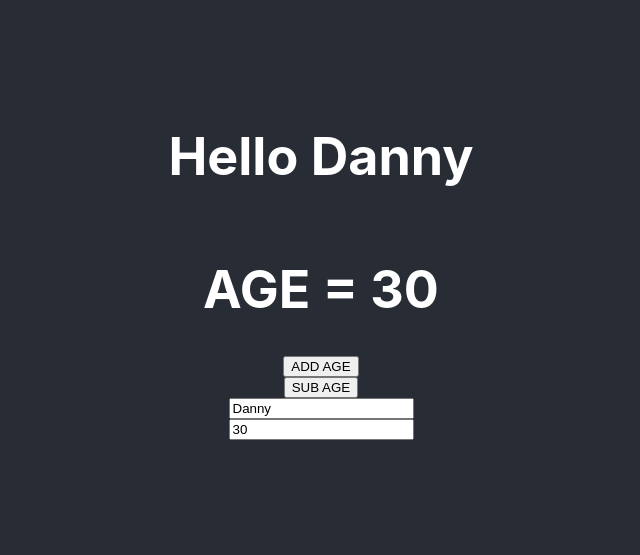
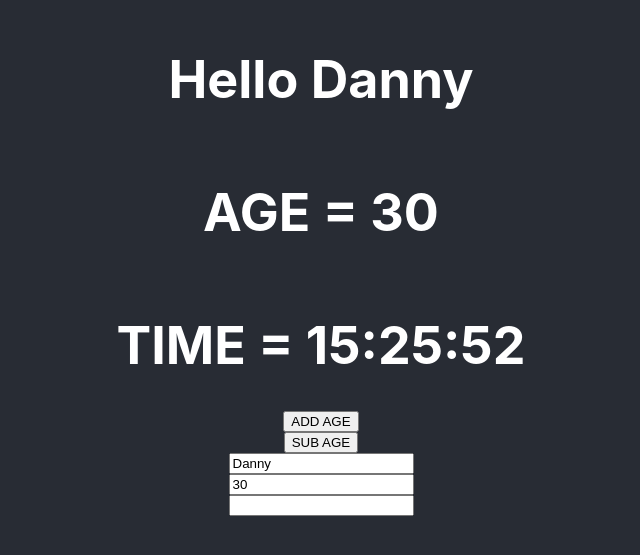
Before and after one commit to fullstack270923/react-components, a React (Create React App) app: page / in a window 1280 px wide. Shown: the part 135-690 px from the top of the page, without its empty margins (319-959 px from the left). Built offline with nearby package versions, Linux system fonts and the light colour scheme.

Commit message:
Update App.js

```diff
--- a/src/App.js
+++ b/src/App.js
@@ -4,7 +4,9 @@ import './App.css';
 class App extends React.Component {
 
   // data
+  // useState
   state = {
+    time: new Date(),
     username: 'Danny',
     email: 'incognito@johndoe.com',
     age: 30
@@ -16,6 +18,14 @@ class App extends React.Component {
     // this.setState({ age: e.target.value })
   }
 
+  // useEffect
+  componentDidMount() {
+    setInterval(() => {
+      this.setState({ time: new Date() })
+    }, 1000)
+  }
+
+
   // redner
   render() {
     //let x
@@ -25,10 +35,13 @@ class App extends React.Component {
         <header className="App-header">
           <h1>Hello {this.state.username}</h1>
           <h1>AGE = {this.state.age}</h1>
-            <button onClick={() => this.setState({ age: this.state.age + 1}) }>ADD AGE</button>
-            <button onClick={() => this.setState({ age: this.state.age - 1}) }>SUB AGE</button>
+          <h1>TIME = {this.state.time.getHours() + ':' + this.state.time.getMinutes() + ':' +
+            (this.state.time.getSeconds() > 9 ? this.state.time.getSeconds() : ('0' + this.state.time.getSeconds()))}</h1>
+          <button onClick={() => this.setState({ age: this.state.age + 1 })}>ADD AGE</button>
+          <button onClick={() => this.setState({ age: this.state.age - 1 })}>SUB AGE</button>
           <input type="text" name="username" value={this.state.username} onChange={this.handleChange} />
           <input type="number" name="age" value={this.state.age} onChange={this.handleChange} />
+          <input type="number" name="age"  />
         </header>
       </div>
     );
```
Lines whose indentation alone changed are shown as unchanged.
